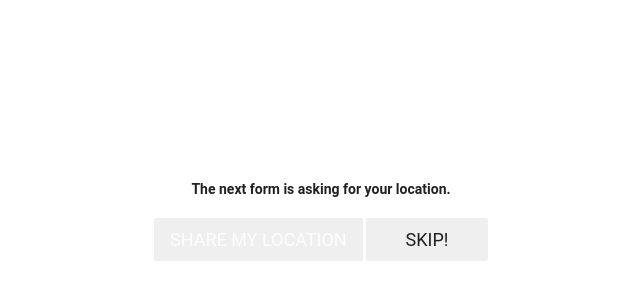
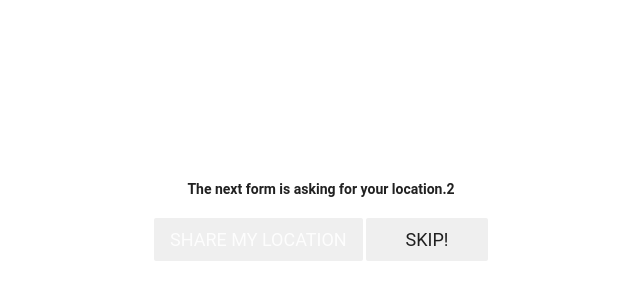
Before and after one commit to Sherbeeny/gps2form, a plain HTML site: page index.html in a window 1280 px wide. Shown: the part 190-490 px from the top of the page, 319-959 px from the left. Drawn offline with Linux system fonts and the light colour scheme.

Commit message:
Update index.html

```diff
--- a/index.html
+++ b/index.html
@@ -391,7 +391,8 @@ body {
 <body>
 <div class="center-screen">
   <div class="bs-docs-section">
-<h4>The next form is asking for your location.</h4>
+    <div class="bs-example">
+<h4>The next form is asking for your location.2</h4>
 
   <div class="wrapper">
     <button type="button" class="btn btn-primary btn-lg" onclick="getLocation()">Share My Location</button>
@@ -399,6 +400,7 @@ body {
   </div>
 
 <p id="result"></p>
+  </div>
   </div>
   </div>
 <script>
```
